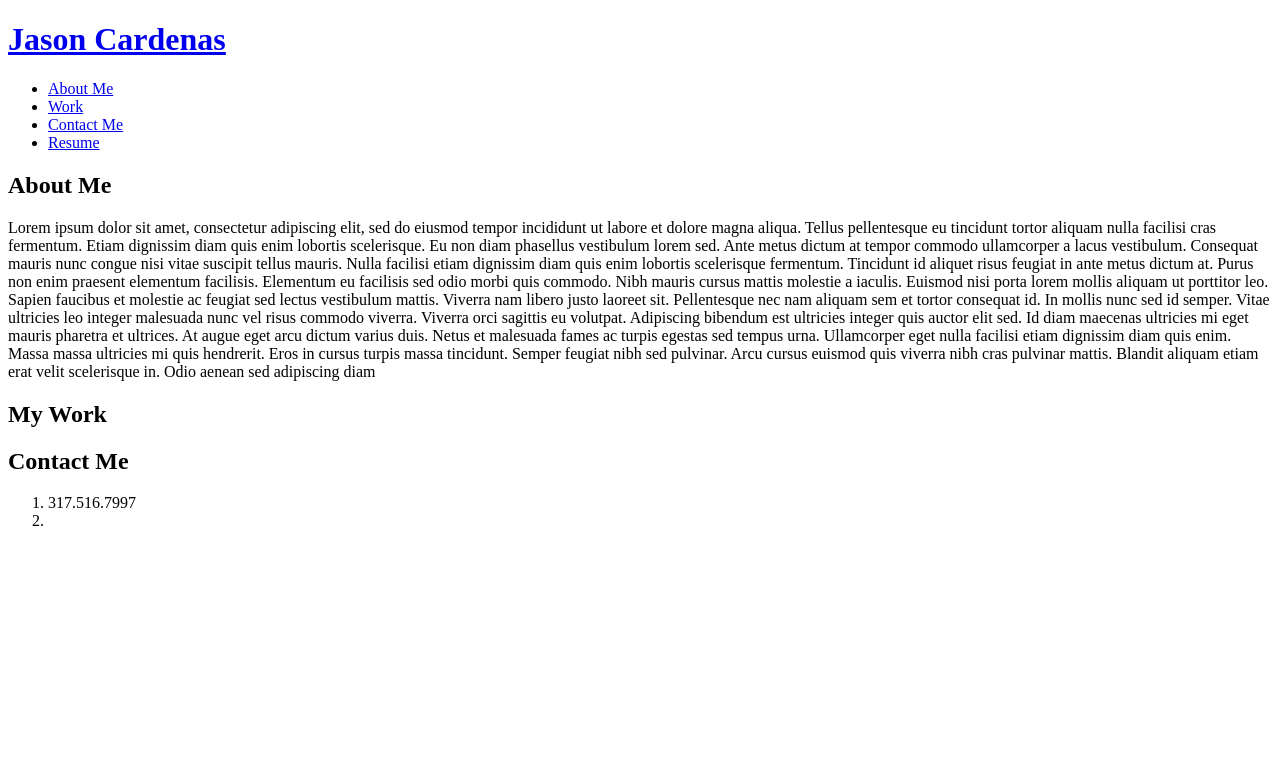
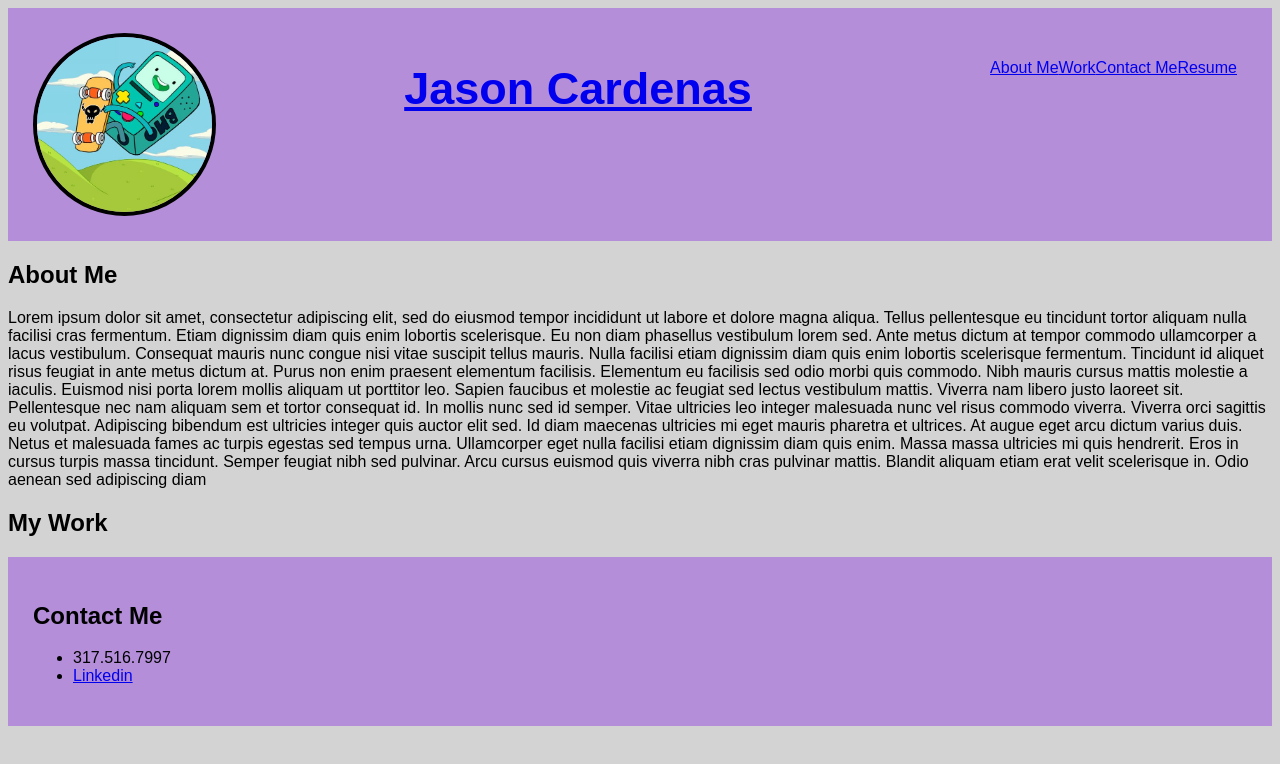
Before and after one commit to Cardenas1850/portfolio, a plain HTML site: page index.html in a window 1280 px wide. Drawn offline with Linux system fonts and the light colour scheme.

Commit message:
upadte header and footer/add avatar

```diff
--- a/assets/css/style.css
+++ b/assets/css/style.css
@@ -1,3 +1,73 @@
 html {
     scroll-behavior: smooth;
 }
+
+/* body style starts */
+body {
+    font-family: Arial, Helvetica, sans-serif;
+    color:rgb(0, 0, 0);
+    background: lightgrey;
+
+}
+
+/* end body style */
+
+
+/* header style starts */
+header {
+    padding: 25px 25px;
+    background-color: rgb(181, 142, 218);
+    display: flex;
+    justify-content: space-between;
+    flex-wrap: wrap;
+}
+
+.avatar {
+    border-radius: 50%;
+   height: 175px;
+   width: 175px;
+   border: solid 4px black;
+}
+
+header h1 {
+    justify-content: center;
+    font-style: bold;
+    font-size: 45px;
+    color: rgb(0, 0, 0);
+}
+header nav {
+    margin: 10px;
+}
+
+header nav ul{
+    display: flex;
+    flex-wrap: wrap;
+    justify-content: space-between;
+    align-items: center;
+    list-style: none;
+}
+
+header h1 nav ul li a{
+padding: 15px 15px;
+font-weight: lighter;
+font-size: 1vw;
+}
+/* end header style */
+
+
+
+/*footer style starts */
+footer {
+padding: 25px 25px;
+background-color: rgb(181, 142, 218);
+display: flex;
+justify-content: space-between;
+flex-wrap: wrap;
+}
+
+
+/* footer style ends */
+
+/* article style begins */
+
+/* article style ends */
--- a/index.html
+++ b/index.html
@@ -6,8 +6,10 @@
     <meta name="viewport" content="width=device-width, initial-scale=1.0">
     <title>CS Portfolio: Jason Cardenas</title>
 </head>
+<link rel="stylesheet" href="/assets/css/style.css"/>
 <body>
 <header>
+    <img class="avatar" src="/assets/images/bmo-skateboard.jpg">
     <h1>
         <a href="./index.html">Jason Cardenas</a>
     </h1>
@@ -29,6 +31,7 @@
         </nav>
 </header>
 <!--About Me Section-->
+<article>
 <section class="about" id="about-me">
 <h2>About Me</h2>
 <div class="bio">
@@ -37,20 +40,32 @@
 Sapien faucibus et molestie ac feugiat sed lectus vestibulum mattis. Viverra nam libero justo laoreet sit. Pellentesque nec nam aliquam sem et tortor consequat id. In mollis nunc sed id semper. Vitae ultricies leo integer malesuada nunc vel risus commodo viverra. Viverra orci sagittis eu volutpat. Adipiscing bibendum est ultricies integer quis auctor elit sed. Id diam maecenas ultricies mi eget mauris pharetra et ultrices. At augue eget arcu dictum varius duis. Netus et malesuada fames ac turpis egestas sed tempus urna. Ullamcorper eget nulla facilisi etiam dignissim diam quis enim. Massa massa ultricies mi quis hendrerit. Eros in cursus turpis massa tincidunt. Semper feugiat nibh sed pulvinar. Arcu cursus euismod quis viverra nibh cras pulvinar mattis. Blandit aliquam etiam erat velit scelerisque in. Odio aenean sed adipiscing diam
 </div>
 </section>
+</article>
+<!--About me section ends-->
+<!--my work section begins-->
 <section class="work" id="work">
 <h2>My Work</h2>
+
+</div>
 </section>
+<!--work section ends-->
+<!--contact info section begins/footerbegins-->
+<footer>
+    <article>
 <section class="contact" id="contact">
 <h2>Contact Me</h2>
-<ol>
+<ul>
     <li>
         <a>317.516.7997</a>
     </li>
     <li>
-        <a href=""
+        <a link href="https://www.linkedin.com/in/jtcardenas/" target="_blank">Linkedin</a>
     </li>
-</ol>
+</ul>
 </section>
+    </article>
+</footer>
+<!--contact info section ends-->
 </body>
 
 </html>
```
Also changed, not shown: assets/images/bmo-skateboard.jpg (added), assets/images/codingtime.jpg (added), assets/images/header-background.webp (added).
